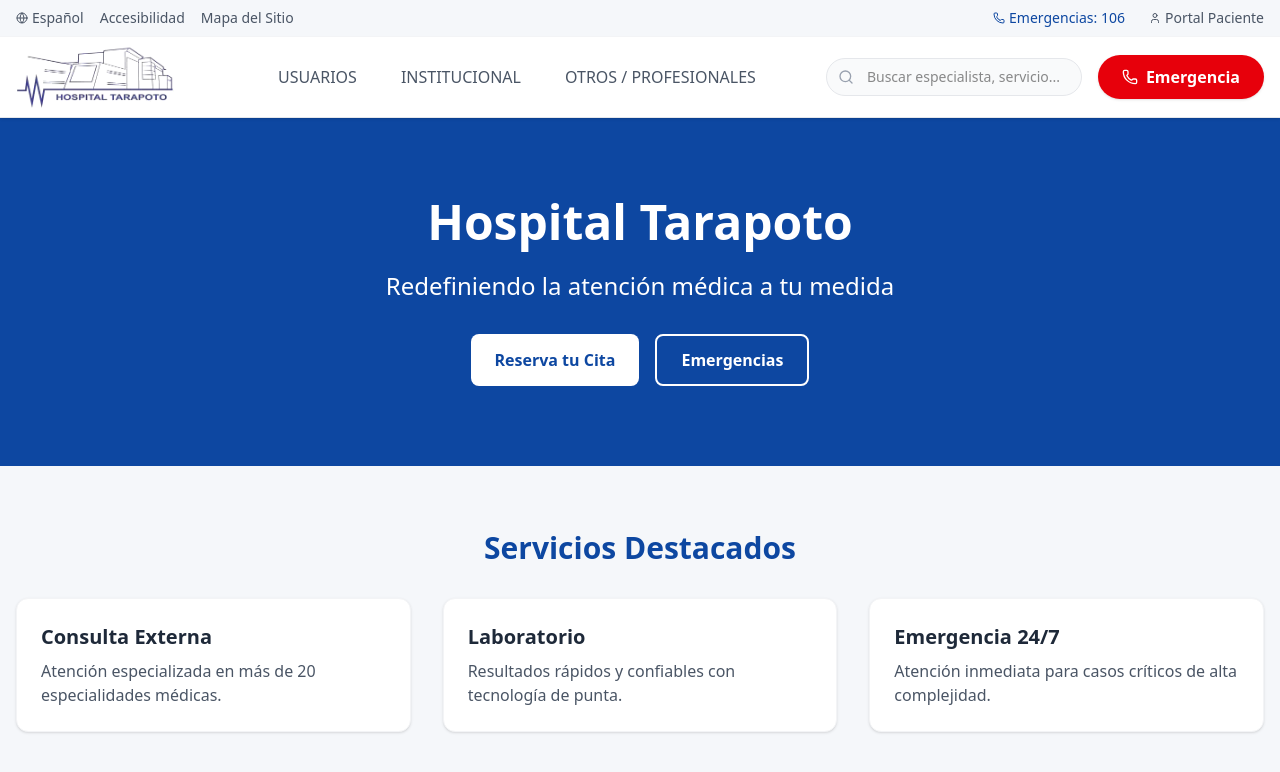
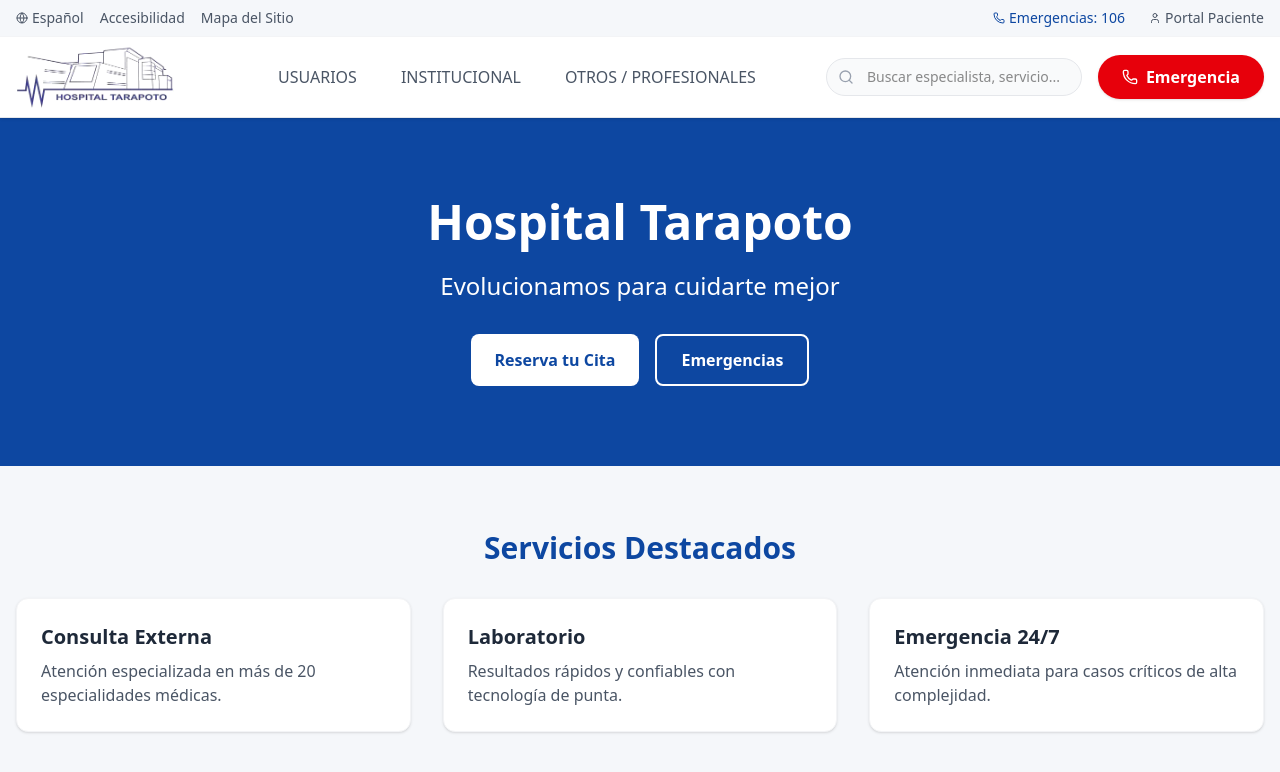
Before and after one commit to jhonyvp2000/hospital, a Next.js app: page / in a window 1280 px wide. Shown: the top 772 px of the page. Built offline with nearby package versions, Linux system fonts and the light colour scheme.

Commit message:
Update slogan to 'Evolucionamos para cuidarte mejor'

```diff
--- a/src/app/page.tsx
+++ b/src/app/page.tsx
@@ -7,7 +7,7 @@ export default function Home() {
       <section className="bg-hospital-blue text-white py-20 px-4">
         <div className="container mx-auto max-w-7xl text-center">
           <h1 className="text-4xl md:text-5xl font-bold mb-6">Hospital Tarapoto</h1>
-          <p className="text-xl md:text-2xl mb-8 opactiy-90">Redefiniendo la atención médica a tu medida</p>
+          <p className="text-xl md:text-2xl mb-8 opactiy-90">Evolucionamos para cuidarte mejor</p>
           <div className="flex justify-center gap-4 flex-wrap">
             <button className="bg-white text-hospital-blue px-6 py-3 rounded-lg font-bold hover:bg-opacity-90 transition-colors">
               Reserva tu Cita
```
